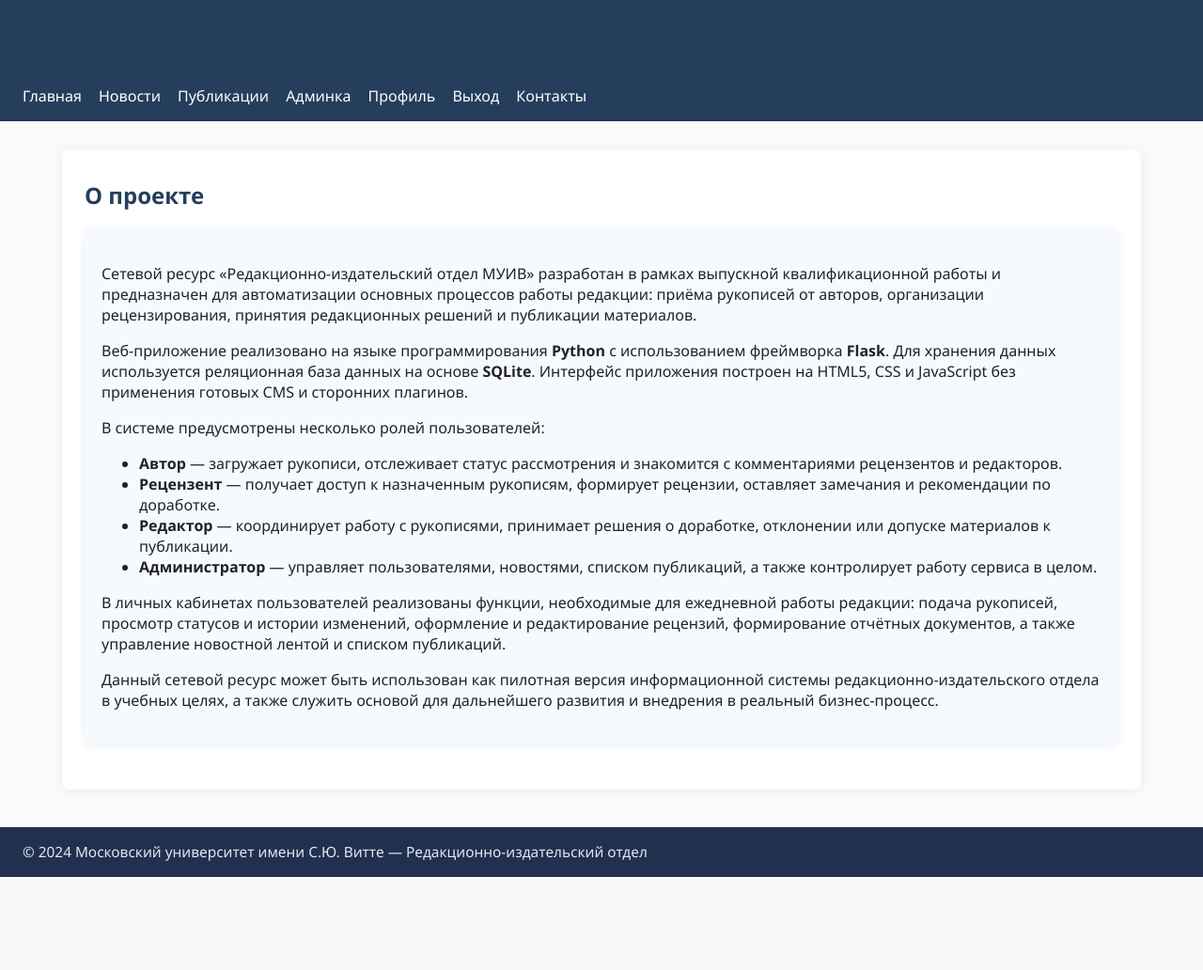
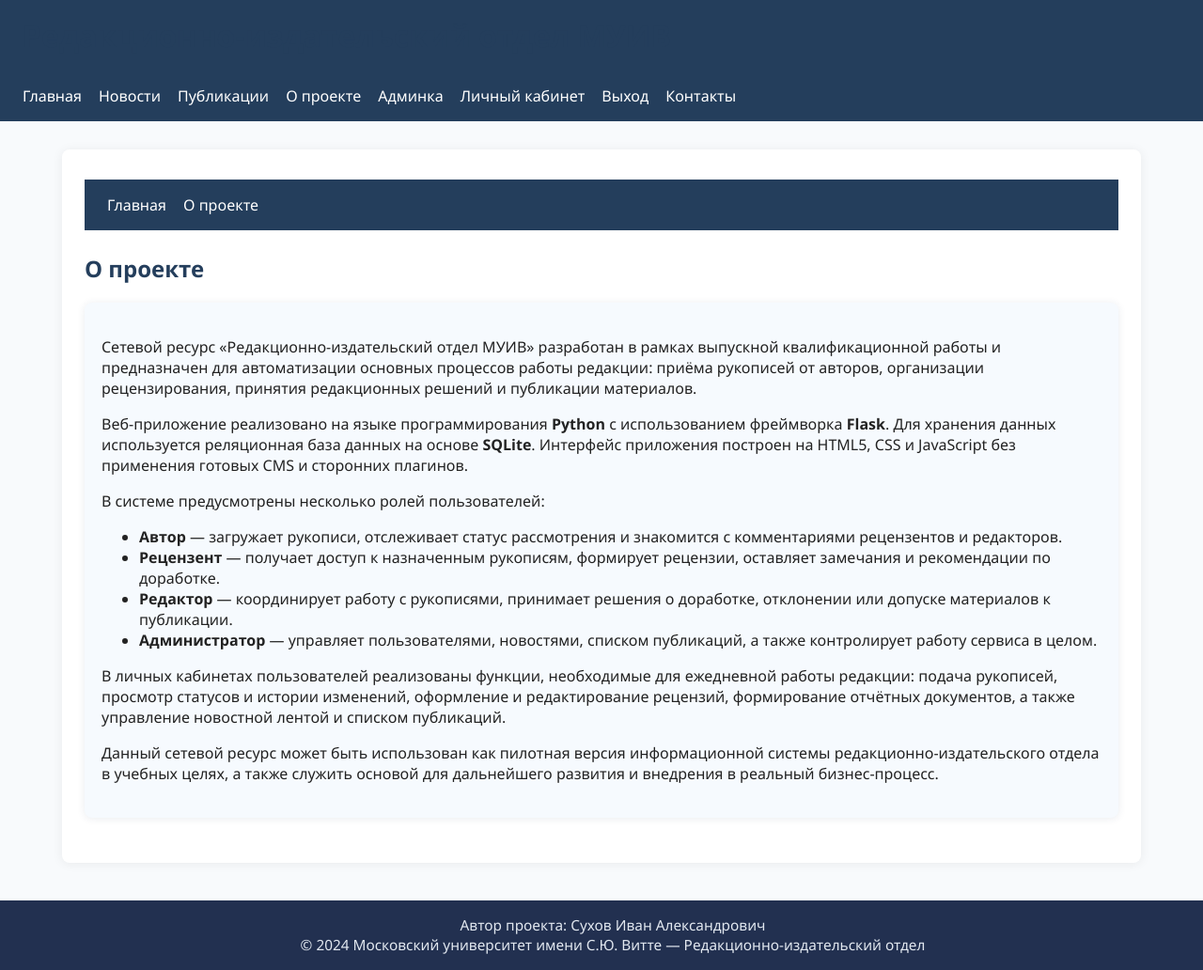
Before and after one commit to IvanASukhov/editorial, a Flask app: page /about in a window 1280 px wide. Shown: the whole page at 94% size. Before the commit the page ends 933 px from the top, so only its background shows below. Run offline with Flask 3, Linux system fonts and the light colour scheme; a user stored in the database is signed in; data comes from the database, SQL or seed files in the repository.

Commit message:
Update base.html

```diff
--- a/templates/base.html
+++ b/templates/base.html
@@ -11,11 +11,14 @@
     <header>
         <h1>Редакционно-издательский отдел МУИВ</h1>
     </header>
+
     <nav>
         <ul>
             <li><a href="{{ url_for('routes.index') }}">Главная</a></li>
             <li><a href="{{ url_for('routes.news') }}">Новости</a></li>
             <li><a href="{{ url_for('routes.publications') }}">Публикации</a></li>
+            <li><a href="{{ url_for('routes.about') }}">О проекте</a></li>
+
             {% if user %}
                 {% if user.role == 'author' %}
                     <li><a href="{{ url_for('routes.submit_manuscript') }}">Подать рукопись</a></li>
@@ -27,17 +30,39 @@
                 {% elif user.role == 'admin' %}
                     <li><a href="{{ url_for('routes.admin_dashboard') }}">Админка</a></li>
                 {% endif %}
-                <li><a href="{{ url_for('routes.profile') }}">Профиль</a></li>
+
+                <li><a href="{{ url_for('routes.lk') }}">Личный кабинет</a></li>
                 <li><a href="{{ url_for('routes.logout') }}">Выход</a></li>
             {% else %}
                 <li><a href="{{ url_for('routes.login') }}">Вход</a></li>
                 <li><a href="{{ url_for('routes.register') }}">Регистрация</a></li>
             {% endif %}
+
             <li><a href="{{ url_for('routes.contact') }}">Контакты</a></li>
         </ul>
     </nav>
 
     <div class="container">
+
+        {# Хлебные крошки: ожидаем, что в render_template передаётся
+           breadcrumbs = [("Главная", url_for('routes.index')), ("Новости", url_for('routes.news')), ("Новость", None)]
+        #}
+        {% if breadcrumbs %}
+            <nav class="breadcrumbs">
+                <ul>
+                    {% for title, url in breadcrumbs %}
+                        <li>
+                            {% if url %}
+                                <a href="{{ url }}">{{ title }}</a>
+                            {% else %}
+                                <span>{{ title }}</span>
+                            {% endif %}
+                        </li>
+                    {% endfor %}
+                </ul>
+            </nav>
+        {% endif %}
+
         {% with messages = get_flashed_messages(with_categories=true) %}
             {% if messages %}
                 {% for category, message in messages %}
@@ -45,12 +70,14 @@
                 {% endfor %}
             {% endif %}
         {% endwith %}
+
         {% block content %}
         <!-- Контент страницы -->
         {% endblock %}
     </div>
 
-    <footer>
+    <footer style="text-align: center;">
+        <p>Автор проекта: Сухов Иван Александрович</p>
         <p>&copy; 2024 Московский университет имени С.Ю. Витте — Редакционно-издательский отдел</p>
     </footer>
 
```
